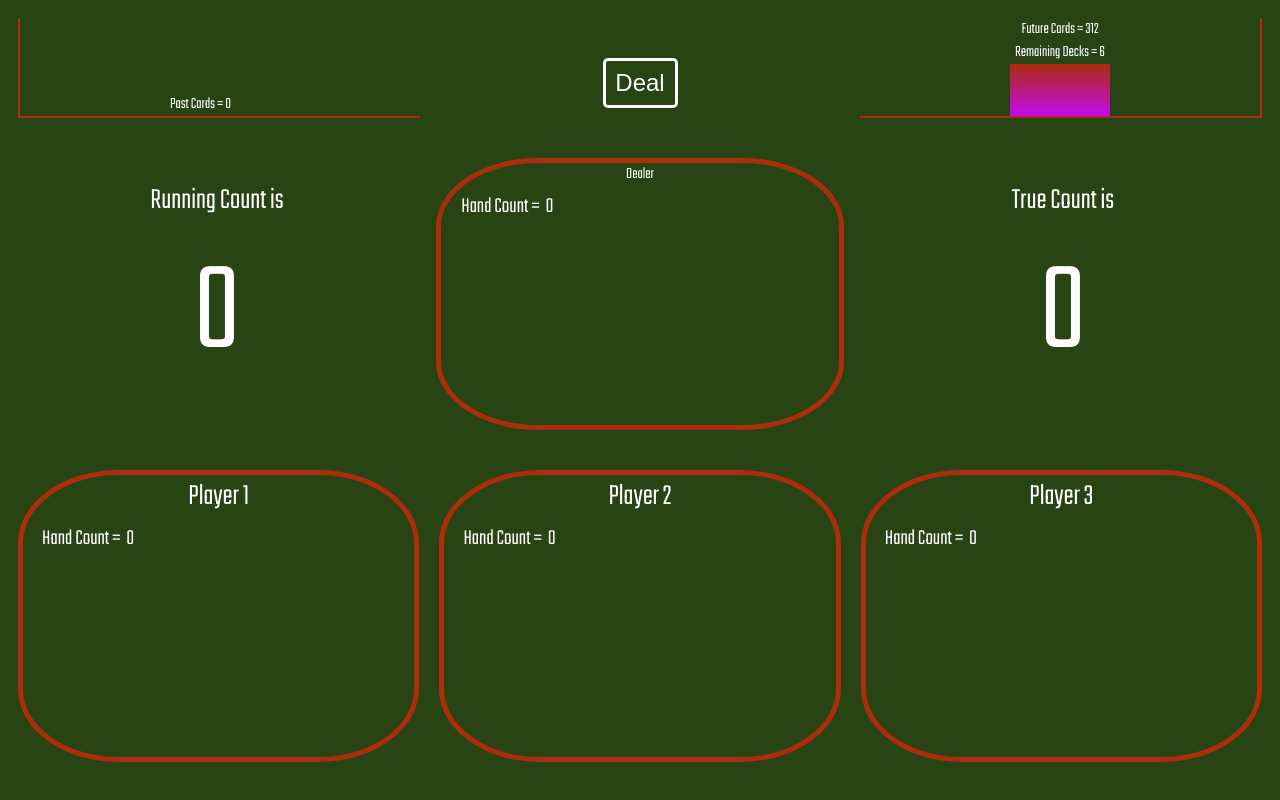
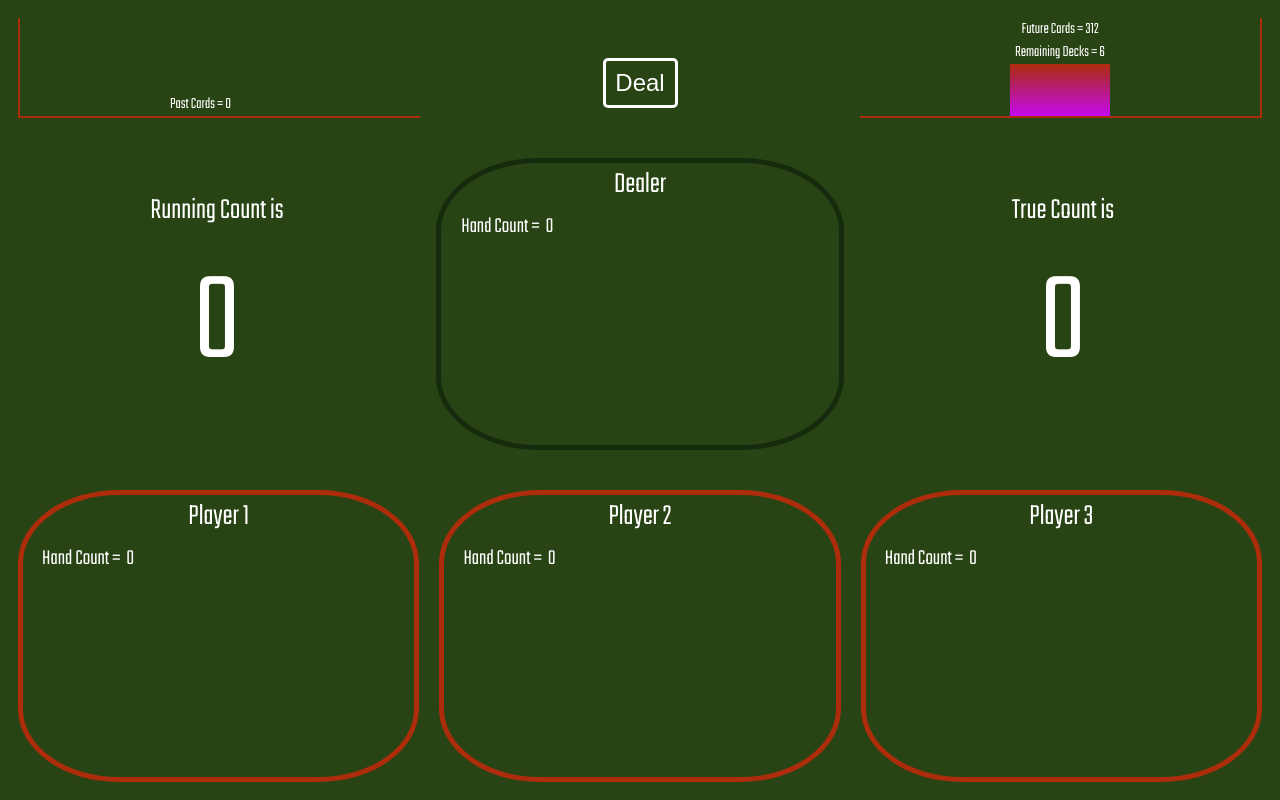
Before and after one commit to ElijahAdams/truecount21, an Angular app: page / in a window 1280 px wide. Built offline with nearby package versions, Linux system fonts and the light colour scheme.

Commit message:
change dealer hand color and positive number color

```diff
--- a/src/app/app.component.html
+++ b/src/app/app.component.html
@@ -25,7 +25,7 @@
       </p>
     </div>
     <div class="dealerHand">
-      <p>Dealer</p>
+      <p class="playerTitle">Dealer</p>
       <app-playing-hand [player]="dealer" ></app-playing-hand>
     </div>
     <div class="trueCountContainer">
--- a/src/app/app.component.scss
+++ b/src/app/app.component.scss
@@ -70,7 +70,7 @@
   flex: 1;
 }
 .dealerHand {
-  border: 5px solid #ac2c0b;
+  border: 5px solid #152b0d;
   border-radius: 25%;
   min-width: 300px;
 }
--- a/src/styles.scss
+++ b/src/styles.scss
@@ -24,7 +24,7 @@ h2 {
 }
 
 .posCount {
-  color: greenyellow;
+  color: yellow;
 }
 .negCount {
   color: red;
```
